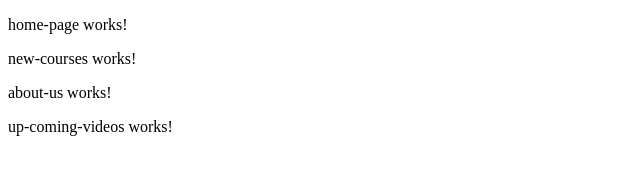
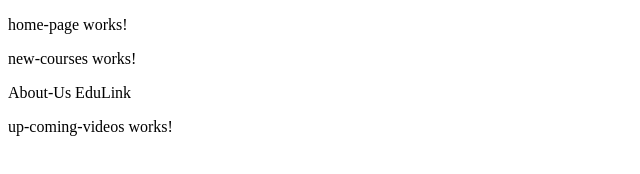
Before and after one commit to ndhoan/Edulink, an Angular app: page / in a window 1280 px wide. Shown: the top 174 px of the page, without its empty margins (0-640 px from the left). Built offline with nearby package versions, Linux system fonts and the light colour scheme.

Commit message:
Understand the syntax : {{}}
-It takes the value of variable in .ts file.

```diff
--- a/src/app/about-us/about-us.component.html
+++ b/src/app/about-us/about-us.component.html
@@ -1,3 +1,3 @@
 <p>
-  about-us works!
+  About-Us {{Title}}
 </p>
--- a/src/app/about-us/about-us.component.ts
+++ b/src/app/about-us/about-us.component.ts
@@ -6,6 +6,7 @@
   styleUrls: ['./about-us.component.css']
 })
 export class AboutUsComponent implements OnInit {
+  Title = 'EduLink';
 
   constructor() { }
 
```
